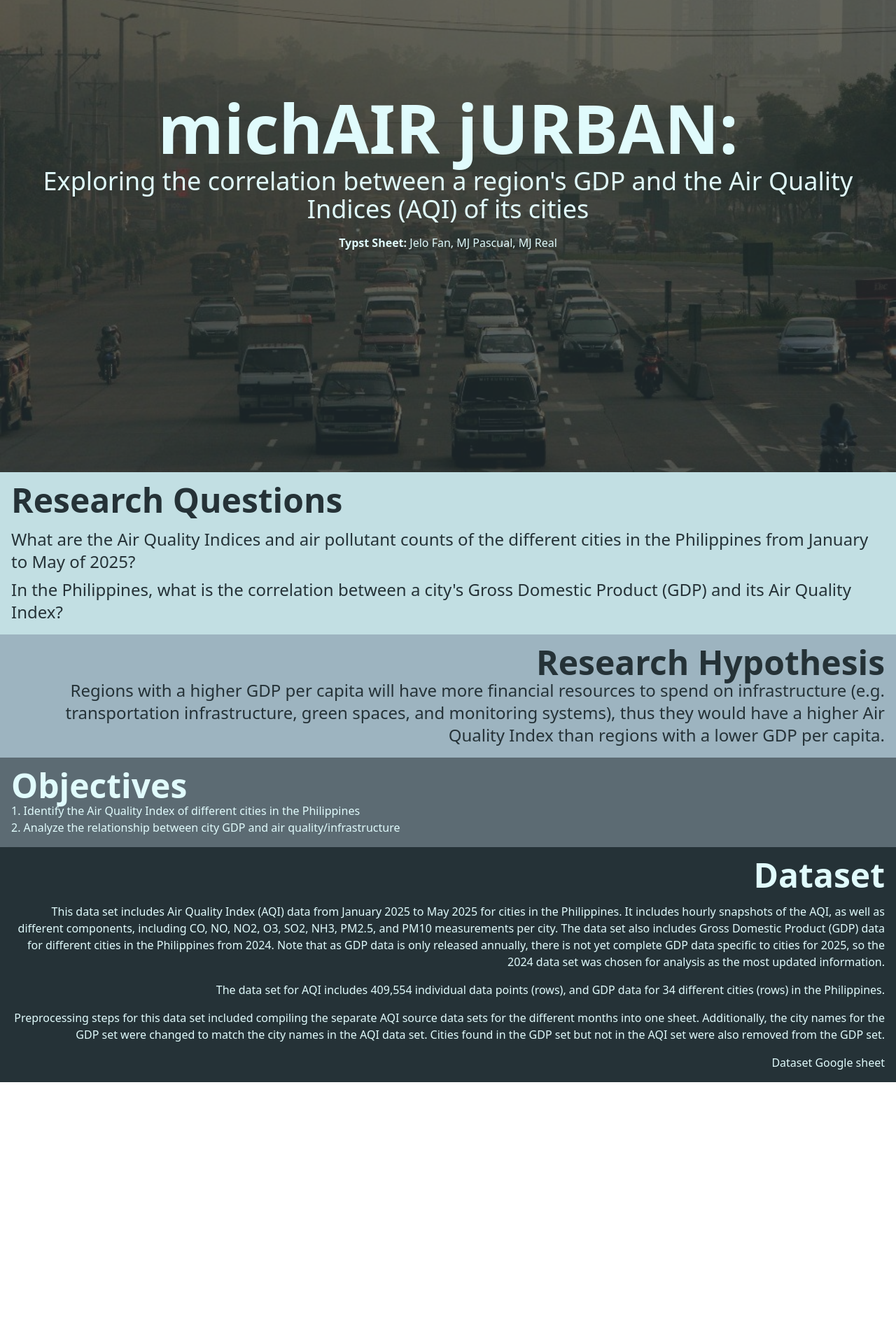
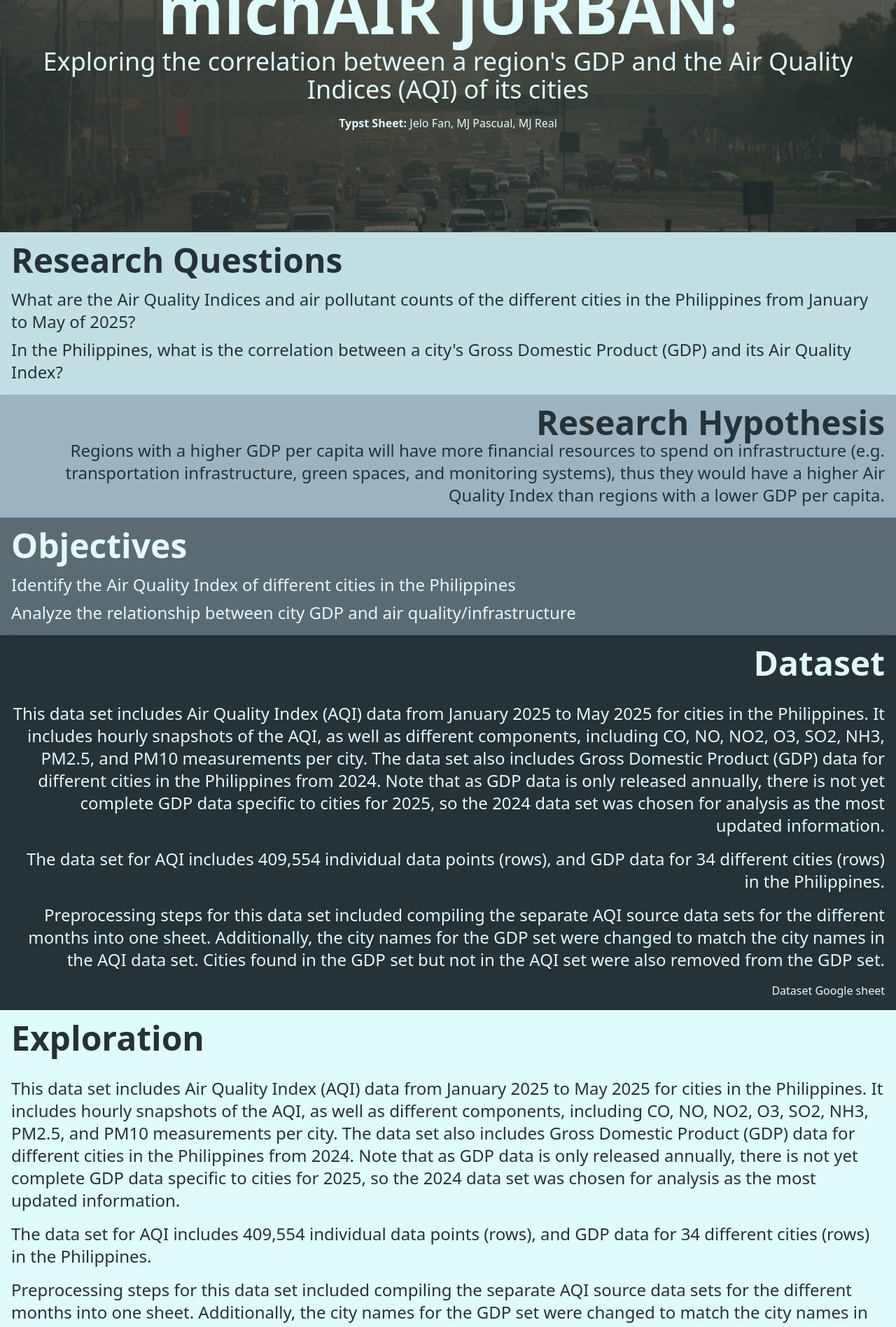
Before and after one commit to mcjefdreal/michair-jurban, a SvelteKit app: page / in a window 1280 px wide. Shown: the part 240-2137 px from the top of the page at 70% size. Before the commit the page ends 1787 px from the top, so only its background shows below. Built offline with nearby package versions, Linux system fonts and the light colour scheme.

Commit message:
fix: image and title positioning

```diff
--- a/src/routes/+page.svelte
+++ b/src/routes/+page.svelte
@@ -2,17 +2,18 @@
     import PollutionHeroPic from "$lib/assets/hero_pic_pollution.jpg";
 </script>
 <div class="flex flex-col">
-    <div class="sticky top-0 w-full z-1 overflow-hidden relative">
-        <img class="w-full" src={PollutionHeroPic} alt="pollution" />
-        <div class="absolute top-0 h-full z-20 text-light-cyan text-center shadow-lg bg-jet-black/70 p-4 flex flex-col justify-center gap-4">
-            <div class="flex flex-col gap-2">
-                <h1 class="font-bold text-8xl">michAIR jURBAN:</h1>
-                <h1 class="text-4xl">Exploring the correlation between a region's GDP and the Air Quality Indices (AQI) of its cities</h1>
-            </div>
-            <span><b>Typst Sheet:</b> Jelo Fan, MJ Pascual, MJ Real</span>
+    <div class="absolute top-0 h-screen w-full z-1 overflow-hidden">
+        <img class="w-full h-full object-cover" src={PollutionHeroPic} alt="pollution" />
+    </div>
+
+    <div class="py-24 lg:py-36 z-20 text-light-cyan text-center shadow-lg bg-jet-black/70 p-4 flex flex-col justify-center gap-4">
+        <div class="flex flex-col gap-2">
+            <h1 class="font-bold text-8xl">michAIR jURBAN:</h1>
+            <h1 class="text-4xl">Exploring the correlation between a region's GDP and the Air Quality Indices (AQI) of its cities</h1>
         </div>
+        <span><b>Typst Sheet:</b> Jelo Fan, MJ Pascual, MJ Real</span>
+    </div>
 
-    </div>
     <!-- card for research questions -->
     <div class="z-20 text-jet-black text-left shadow-lg bg-light-blue p-4">
         <h1 class="font-bold text-5xl mb-4">Research Questions</h1>
@@ -32,27 +33,48 @@
         </p>
     </div>
 
+    <!-- objectives -->
     <div class="z-20 text-left text-light-cyan shadow-lg bg-blue-slate p-4">
-        <h1 class="font-bold text-5xl">Objectives</h1>
-        <ol>
-            <li>1. Identify the Air Quality Index of different cities in the Philippines</li>
-            <li>2. Analyze the relationship between city GDP and air quality/infrastructure</li>
-        </ol>
+        <h1 class="font-bold text-5xl mb-4">Objectives</h1>
+        <div class="flex flex-col gap-2">
+            <p class="text-2xl">Identify the Air Quality Index of different cities in the Philippines</p>
+            <p class="text-2xl">Analyze the relationship between city GDP and air quality/infrastructure</p>
+        </div>
     </div>
 
     <div class="z-20 text-right text-light-cyan flex flex-col gap-4 text-center shadow-lg bg-jet-black p-4">
-        <h1 class="font-bold text-5xl">Dataset</h1>
-        <p>
+        <h1 class="font-bold text-5xl mb-4">Dataset</h1>
+        <p class="text-2xl">
             This data set includes Air Quality Index (AQI) data from January 2025 to May 2025 for cities in the Philippines.
             It includes hourly snapshots of the AQI, as well as different components, including CO, NO, NO2, O3, SO2, NH3, PM2.5,
             and PM10 measurements per city. The data set also includes Gross Domestic Product (GDP) data for different cities in the
             Philippines from 2024. Note that as GDP data is only released annually, there is not yet complete GDP data specific to cities
             for 2025, so the 2024 data set was chosen for analysis as the most updated information.
         </p>
-        <p>
+        <p class="text-2xl">
             The data set for AQI includes 409,554 individual data points (rows), and GDP data for 34 different cities (rows) in the Philippines.
         </p>
-        <p>
+        <p class="text-2xl">
+            Preprocessing steps for this data set included compiling the separate AQI source data sets for the different months into one sheet.
+            Additionally, the city names for the GDP set were changed to match the city names in the AQI data set. Cities found in the GDP set
+            but not in the AQI set were also removed from the GDP set.
+        </p>
+        <a href="https://docs.google.com/spreadsheets/d/1_RwuhXFlo51kelxt1T5t7qZmq8JKDoqIQpRssywSPFs/edit?gid=0#gid=0">Dataset Google sheet</a>
+    </div>
+
+    <div class="z-20 text-left text-jet-black flex flex-col gap-4 text-center shadow-lg bg-light-cyan p-4">
+        <h1 class="font-bold text-5xl mb-4">Exploration</h1>
+        <p class="text-2xl">
+            This data set includes Air Quality Index (AQI) data from January 2025 to May 2025 for cities in the Philippines.
+            It includes hourly snapshots of the AQI, as well as different components, including CO, NO, NO2, O3, SO2, NH3, PM2.5,
+            and PM10 measurements per city. The data set also includes Gross Domestic Product (GDP) data for different cities in the
+            Philippines from 2024. Note that as GDP data is only released annually, there is not yet complete GDP data specific to cities
+            for 2025, so the 2024 data set was chosen for analysis as the most updated information.
+        </p>
+        <p class="text-2xl">
+            The data set for AQI includes 409,554 individual data points (rows), and GDP data for 34 different cities (rows) in the Philippines.
+        </p>
+        <p class="text-2xl">
             Preprocessing steps for this data set included compiling the separate AQI source data sets for the different months into one sheet.
             Additionally, the city names for the GDP set were changed to match the city names in the AQI data set. Cities found in the GDP set
             but not in the AQI set were also removed from the GDP set.
```
